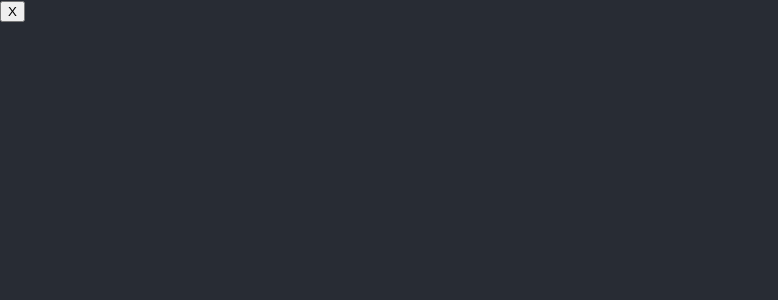
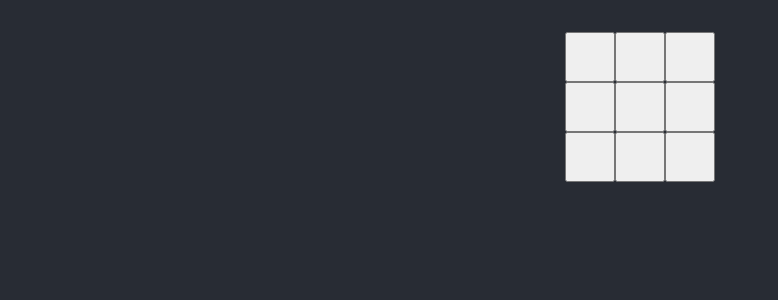
Before and after one commit to samanrashidii/tictactoe, a React (Create React App) app: page / in a window 1280 px wide. Shown: the top 300 px of the page, without its empty margins (0-778 px from the left). Built offline with nearby package versions, Linux system fonts and the light colour scheme.

Commit message:
feature: created structure of board and square components

```diff
--- a/src/App.css
+++ b/src/App.css
@@ -1,3 +1,37 @@
+html{
+  font-size: 16px;
+}
+
+*{
+  box-sizing: border-box;
+}
+
 body{
+  padding: 2rem;
   background-color: #282c34;
 }
+
+button{
+  cursor: pointer;
+}
+
+.App{
+  display: flex;
+  align-items: center;
+  justify-content: center;
+}
+
+.game-board{
+  display: flex;
+  flex-wrap: wrap;
+  width: 150px;
+}
+
+.game-board .square{
+  flex: 0 0 33.3333%;
+}
+
+.square{
+  width: 50px;
+  height: 50px;
+}
--- a/src/App.js
+++ b/src/App.js
@@ -1,10 +1,11 @@
 import './App.css';
-import Square from './components/Square'
+import Board from './components/Board'
 
 function App() {
+
   return (
     <div className="App">
-      <Square />
+      <Board />
     </div>
   );
 }
--- /dev/null
+++ b/src/components/Board.js
@@ -0,0 +1,17 @@
+import Square from './Square';
+import { useState } from 'react';
+
+export default function App () {
+    const [squares, setSquares] = useState(Array(9).fill(null))
+
+    return (
+      <div className="game-board">
+        {squares.map((square) => (
+          <Square
+            key={square}
+            value={square}
+          />
+        ))}
+      </div>
+    );
+};
--- a/src/components/Square.js
+++ b/src/components/Square.js
@@ -1,3 +1,11 @@
-export default function Square () {
-    return <button className="square">X</button>;
+export default function Square ({value, onSquareClick}) {
+
+    return (
+        <button
+            className="square"
+            onClick={onSquareClick}
+        >
+            {value}
+        </button>
+    );
 }
```
